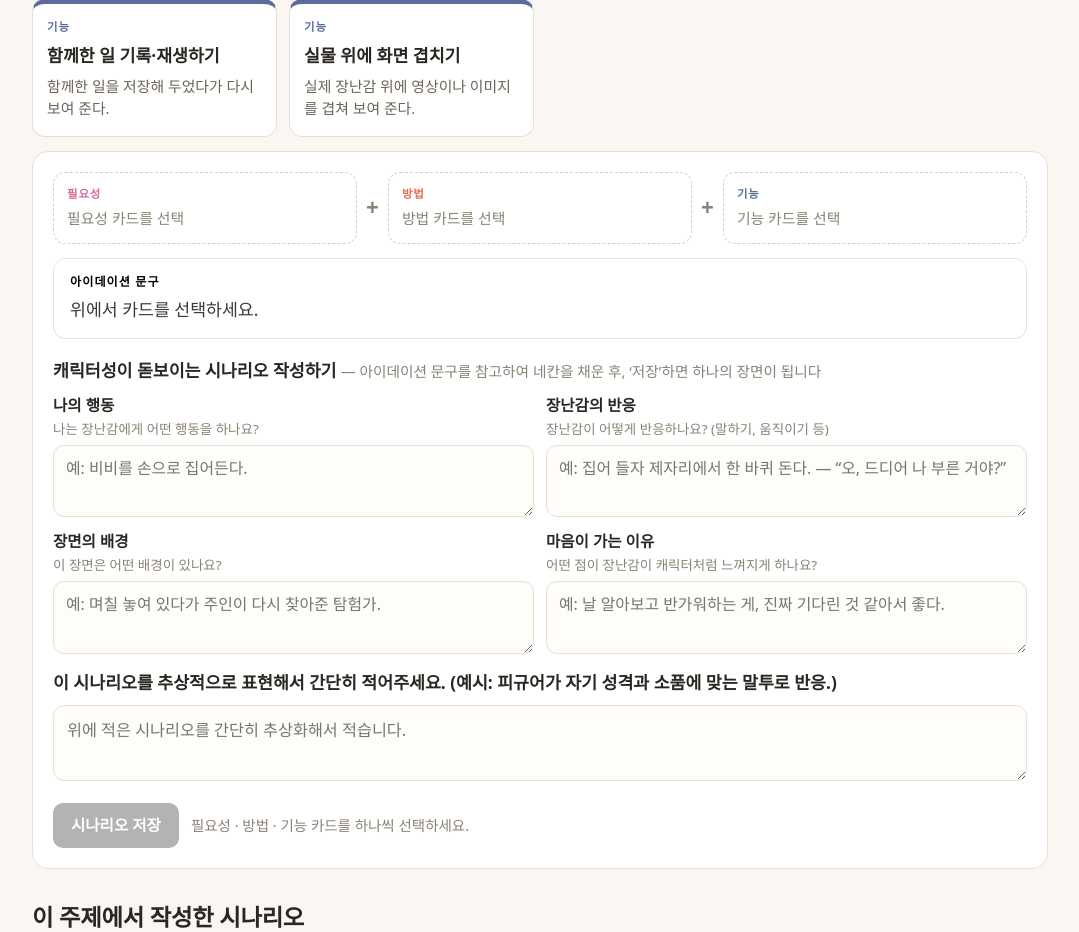
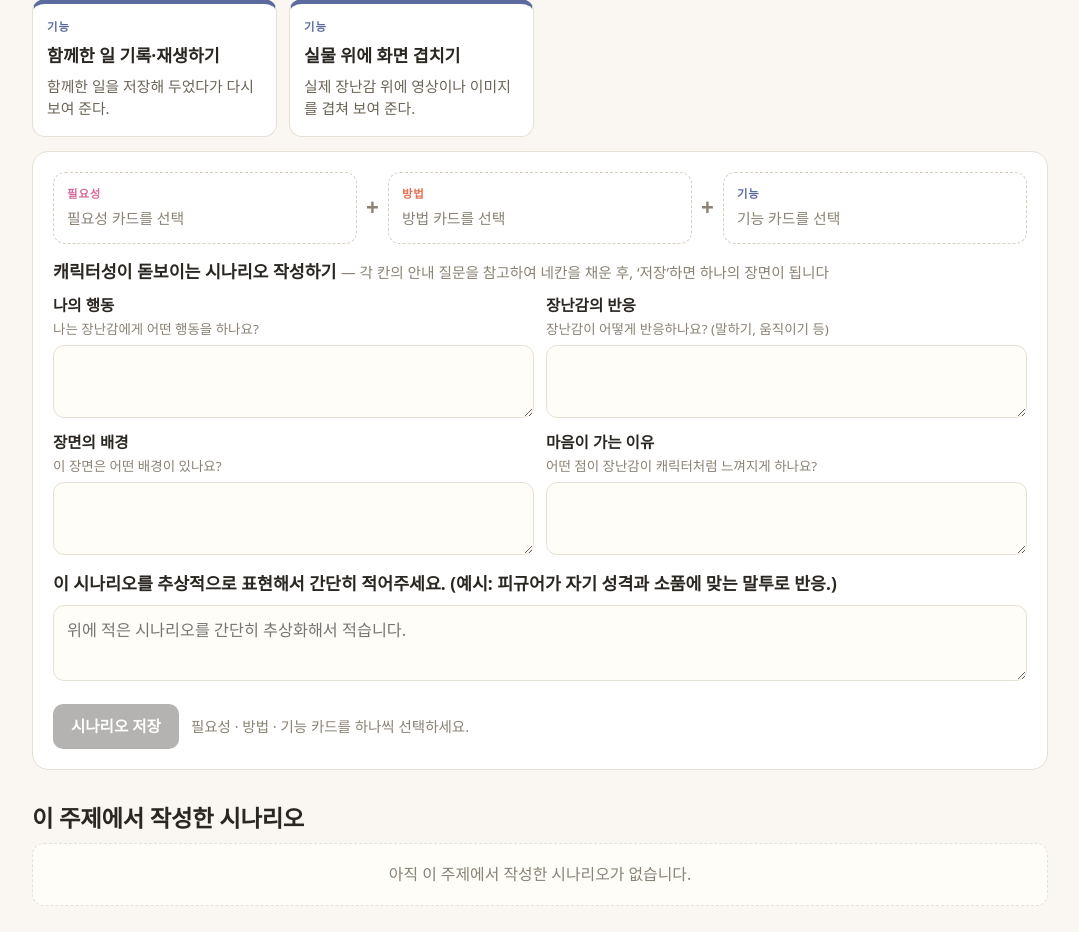
Before and after one commit to ChungHaLee/toy-workshop-flask-2, a Flask app: page / in a window 1280 px wide. Shown: the part 1088-2020 px from the top of the page, without its empty margins (100-1179 px from the left). Run offline with Flask 3, Linux system fonts and the light colour scheme.

Commit message:
second commit

```diff
--- a/templates/index.html
+++ b/templates/index.html
@@ -81,9 +81,6 @@
   .slot.s-need .k{color:var(--need);} .slot.s-method .k{color:var(--id);} .slot.s-tech .k{color:var(--tech);}
   .slot .v{font-weight:700;font-size:.94rem;} .slot .v.empty{color:var(--muted);font-weight:500;font-size:.86rem;}
   .slots .plus{display:flex;align-items:center;justify-content:center;font-size:1.3rem;color:var(--muted);font-weight:800;}
-  .prompt{background:#FFF;border:1px solid #F0DCE8;border-radius:12px;padding:14px 16px;margin:0 0 18px;}
-  .prompt .h{font-size:.7rem;letter-spacing:.09em;font-weight:700;color:#000;text-transform:uppercase;margin:0 0 6px;}
-  .prompt p{margin:0;font-size:1.0rem;color:#3e3a33;line-height:1.55;white-space:pre-wrap;}
   .field{margin:0 0 15px;}
   .field .q{display:block;font-weight:700;font-size:1.0rem;margin-bottom:8px;}
   .field .q .opt{font-weight:500;color:var(--muted);font-size:.85rem;}
@@ -251,6 +248,13 @@ let current='id';
 
 /* 시나리오를 이루는 네 칸 — 자연스러운 우리말 이름 */
 const DIMS=[['physical','나의 행동'],['functional','장난감의 반응'],['fictional','장면의 배경'],['affective','마음이 가는 이유']];
+/* 카드 미선택 시 각 칸에 보여 줄 기본 안내 문구 */
+const DHINT_DEFAULT={
+  physical:'나는 장난감에게 어떤 행동을 하나요?',
+  functional:'장난감이 어떻게 반응하나요? (말하기, 움직이기 등)',
+  fictional:'이 장면은 어떤 배경이 있나요?',
+  affective:'어떤 점이 장난감이 캐릭터처럼 느껴지게 하나요?',
+};
 const editing=new Set();   // 현재 인라인 수정 중인 시나리오 id
 
 function esc(s){return (s||'').replace(/[&<>"']/g,c=>({'&':'&amp;','<':'&lt;','>':'&gt;','"':'&quot;',"'":'&#39;'}[c]));}
@@ -286,18 +290,17 @@ function themePageHTML(th){
         <div class="plus">+</div>
         <div class="slot s-tech"><span class="k">기능</span><span class="v empty" id="slot-tech-${k}">기능 카드를 선택</span></div>
       </div>
-      <div class="prompt"><p class="h">아이데이션 문구</p><p id="prompt-${k}">위에서 카드를 선택하세요.</p></div>
       <div class="field">
-        <label class="q">캐릭터성이 돋보이는 시나리오 작성하기 <span class="opt">— 아이데이션 문구를 참고하여 네칸을 채운 후, ‘저장’하면 하나의 장면이 됩니다</span></label>
+        <label class="q">캐릭터성이 돋보이는 시나리오 작성하기 <span class="opt">— 각 칸의 안내 질문을 참고하여 네칸을 채운 후, ‘저장’하면 하나의 장면이 됩니다</span></label>
         <div class="dims">
-          <div class="dim"><span class="dlab">나의 행동</span><span class="dhint">나는 장난감에게 어떤 행동을 하나요?</span>
-            <textarea id="f-physical-${k}" placeholder="예: 비비를 손으로 집어든다."></textarea></div>
-          <div class="dim"><span class="dlab">장난감의 반응</span><span class="dhint">장난감이 어떻게 반응하나요? (말하기, 움직이기 등)</span>
-            <textarea id="f-functional-${k}" placeholder="예: 집어 들자 제자리에서 한 바퀴 돈다. — “오, 드디어 나 부른 거야?”"></textarea></div>
-          <div class="dim"><span class="dlab">장면의 배경</span><span class="dhint">이 장면은 어떤 배경이 있나요?</span>
-            <textarea id="f-fictional-${k}" placeholder="예: 며칠 놓여 있다가 주인이 다시 찾아준 탐험가."></textarea></div>
-          <div class="dim"><span class="dlab">마음이 가는 이유</span><span class="dhint">어떤 점이 장난감이 캐릭터처럼 느껴지게 하나요?</span>
-            <textarea id="f-affective-${k}" placeholder="예: 날 알아보고 반가워하는 게, 진짜 기다린 것 같아서 좋다."></textarea></div>
+          <div class="dim"><span class="dlab">나의 행동</span><span class="dhint" id="dhint-physical-${k}">나는 장난감에게 어떤 행동을 하나요?</span>
+            <textarea id="f-physical-${k}"></textarea></div>
+          <div class="dim"><span class="dlab">장난감의 반응</span><span class="dhint" id="dhint-functional-${k}">장난감이 어떻게 반응하나요? (말하기, 움직이기 등)</span>
+            <textarea id="f-functional-${k}"></textarea></div>
+          <div class="dim"><span class="dlab">장면의 배경</span><span class="dhint" id="dhint-fictional-${k}">이 장면은 어떤 배경이 있나요?</span>
+            <textarea id="f-fictional-${k}"></textarea></div>
+          <div class="dim"><span class="dlab">마음이 가는 이유</span><span class="dhint" id="dhint-affective-${k}">어떤 점이 장난감이 캐릭터처럼 느껴지게 하나요?</span>
+            <textarea id="f-affective-${k}"></textarea></div>
         </div>
       </div>
       <div class="field"><label class="q" for="f-break-${k}">이 시나리오를 추상적으로 표현해서 간단히 적어주세요. (예시: 피규어가 자기 성격과 소품에 맞는 말투로 반응.) </label>
@@ -347,7 +350,7 @@ function labelOf(theme,kind){
 }
 function composed(theme){
   const n=labelOf(theme,'need'), m=labelOf(theme,'method'), t=labelOf(theme,'tech');
-  if(!n&&!m&&!t) return '위에서 카드를 선택하세요.';
+  if(!n&&!m&&!t) return '';
   const mm=m||'곁에서 하는 평소 방법', tt=t||'장난감의 작동', nn=n||'이 캐릭터에게 바라는 것';
   return [
     '[나의 행동] 나는 장난감에게 어떤 행동을 하나요?',
@@ -356,12 +359,32 @@ function composed(theme){
     `[마음이 가는 이유] 그 모습에서 ‘${nn}’${batchim(nn)?'이':'가'} 왜 채워진다고 느끼나요?`
   ].join('\n');
 }
+
+/* 아이데이션 문구(네 줄)를 각 칸별로 분리 */
+function parsePromptLines(text){
+  const labelToKey={}; DIMS.forEach(([k,lab])=>{ labelToKey[lab]=k; });
+  const map={}; let cur=null;
+  (text||'').split('\n').forEach(line=>{
+    const m=line.match(/^\s*\[([^\]]+)\]\s*(.*)$/);
+    if(m && labelToKey[m[1].trim()]){ cur=labelToKey[m[1].trim()]; map[cur]=m[2].trim(); }
+    else if(cur && line.trim()){ map[cur]=(map[cur]?map[cur]+' ':'')+line.trim(); }
+  });
+  return map;
+}
+/* 각 dim의 dhint 갱신 (없으면 기본 안내 문구로 되돌림) */
+function setHints(theme,map){
+  DIMS.forEach(([k])=>{
+    const el=document.getElementById(`dhint-${k}-${theme}`); if(!el)return;
+    const v=map && map[k];
+    el.textContent=(v&&v.trim())?v.trim():DHINT_DEFAULT[k];
+  });
+}
+
 const _promptTimers={}, _promptSeq={};
 function requestPrompt(theme){
-  const el=document.getElementById(`prompt-${theme}`); if(!el)return;
   const s=sel[theme];
-  if(s.method==null||s.tech==null){ el.textContent=composed(theme); return; }
-  el.textContent='예시 상황을 만드는 중…';
+  if(s.method==null||s.tech==null){ setHints(theme,null); return; }   // 카드 부족 → 기본 안내
+  setHints(theme,parsePromptLines(composed(theme)));                  // AI 응답 전 폴백 먼저 표시
   clearTimeout(_promptTimers[theme]);
   const seq=(_promptSeq[theme]=(_promptSeq[theme]||0)+1);
   _promptTimers[theme]=setTimeout(async()=>{
@@ -369,8 +392,8 @@ function requestPrompt(theme){
       const r=await api('/api/prompt',{method:'POST',body:JSON.stringify({
         need:labelOf(theme,'need'), method:labelOf(theme,'method'), tech:labelOf(theme,'tech'), theme})});
       if(seq!==_promptSeq[theme])return;            // 더 최신 선택이 있으면 무시
-      el.textContent=(r&&r.prompt)?r.prompt:composed(theme);
-    }catch(e){ if(seq===_promptSeq[theme]) el.textContent=composed(theme); }
+      setHints(theme,parsePromptLines((r&&r.prompt)?r.prompt:composed(theme)));
+    }catch(e){ if(seq===_promptSeq[theme]) setHints(theme,parsePromptLines(composed(theme))); }
   },500);
 }
 function refreshBuilder(theme){
```
